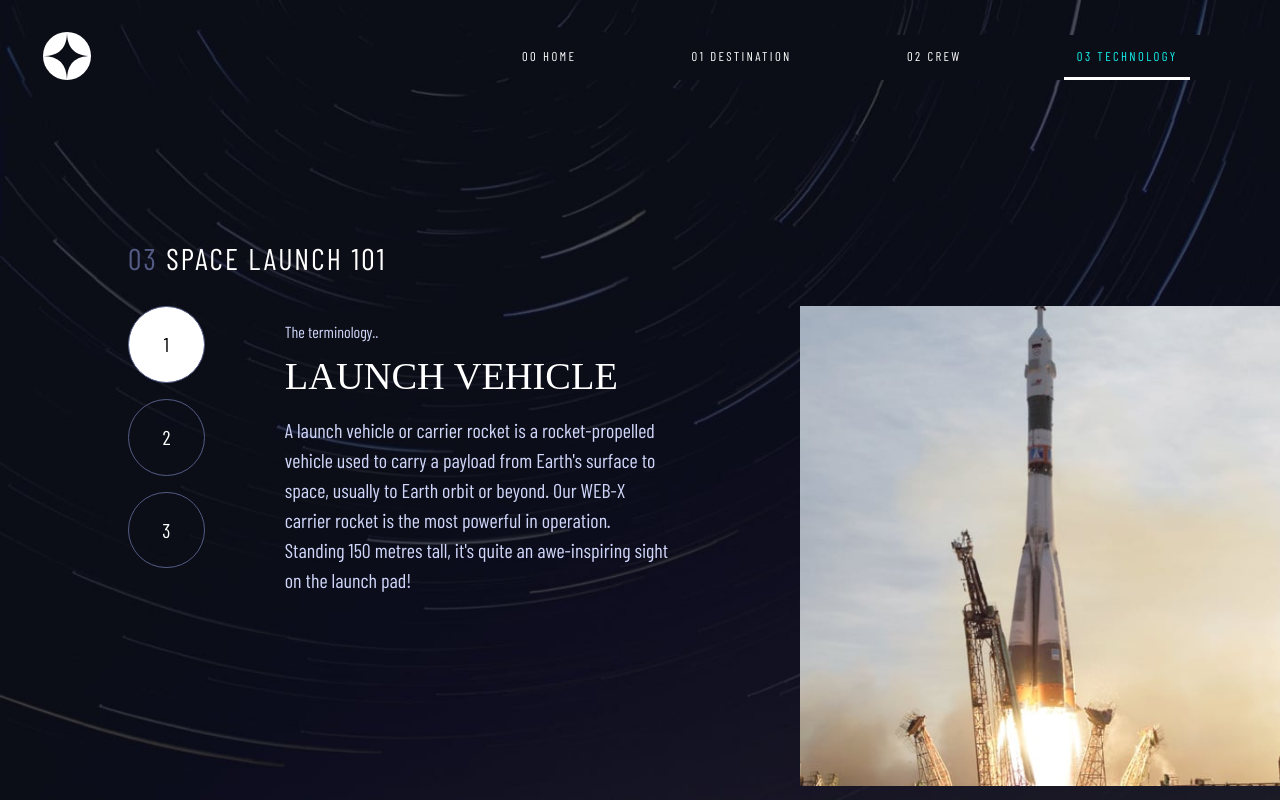
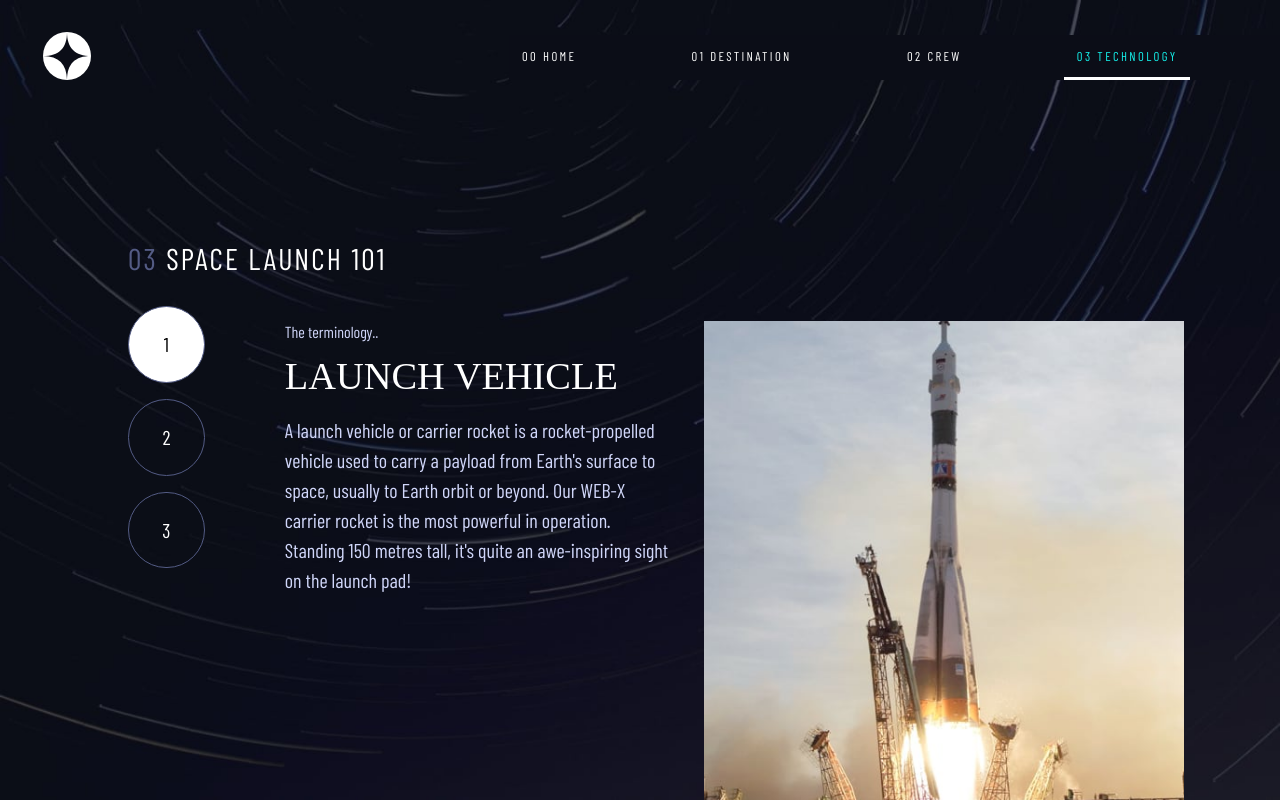
Before and after one commit to ianc1991/space-tourism, an Angular app: page /technology in a window 1280 px wide. Built offline with nearby package versions, Linux system fonts and the light colour scheme; a web font is replaced by a local one.

Commit message:
updated technology formatting

```diff
--- a/src/app/Components/technology-page/technology-page.component.scss
+++ b/src/app/Components/technology-page/technology-page.component.scss
@@ -11,7 +11,8 @@ div.container {
 .mainContentContainer {
     display: flex;
     flex-direction: column-reverse;
-    justify-content: center;
+    justify-content: flex-start;
+    align-items: center;
 }
 
 .launchText {
@@ -125,7 +126,7 @@ img {
 
     .mainContentContainer {
         flex-direction: row;
-        justify-content: space-between;
+        //justify-content: space-between;
     }
 
     .launchText {
```
